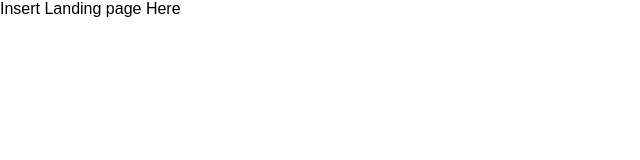
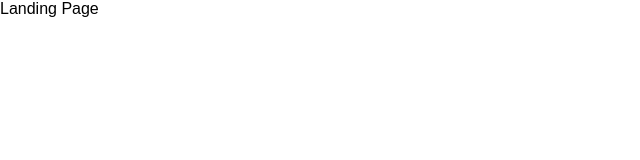
Before and after one commit to Vaasel/olympiad, a React (Create React App) app in the folder client/: page / in a window 1280 px wide. Shown: the top 160 px of the page, without its empty margins (0-640 px from the left). Built offline with nearby package versions, Linux system fonts and the light colour scheme.

Commit message:
setup update

```diff
--- a/client/package.json
+++ b/client/package.json
@@ -12,6 +12,7 @@
     "@testing-library/react": "^13.4.0",
     "@testing-library/user-event": "^13.5.0",
     "bootstrap": "^5.3.2",
+    "jquery": "^3.7.1",
     "react": "^18.2.0",
     "react-bootstrap": "^2.9.1",
     "react-dom": "^18.2.0",
@@ -45,6 +46,7 @@
     ]
   },
   "devDependencies": {
+    "@types/jquery": "^3.5.29",
     "tailwindcss": "^3.3.5"
   }
 }
--- a/client/src/Pages/LandingPage.jsx
+++ b/client/src/Pages/LandingPage.jsx
@@ -1,8 +1,10 @@
+
+
 const LandingPage = () => {
     return (
-        <div className="container" >
-            Insert Landing page Here
-        </div>
+    <div>
+        <h1>Landing Page</h1>
+    </div>
     );
 }
 
```
Also changed, not shown: 1 other file (tests, documents, lock files or other folders).
